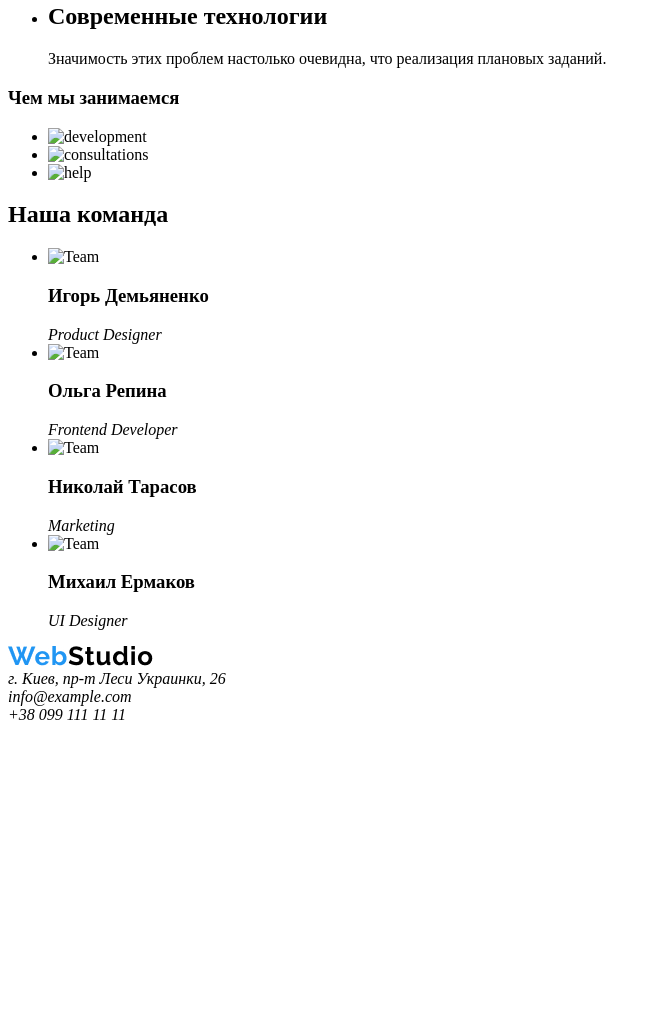
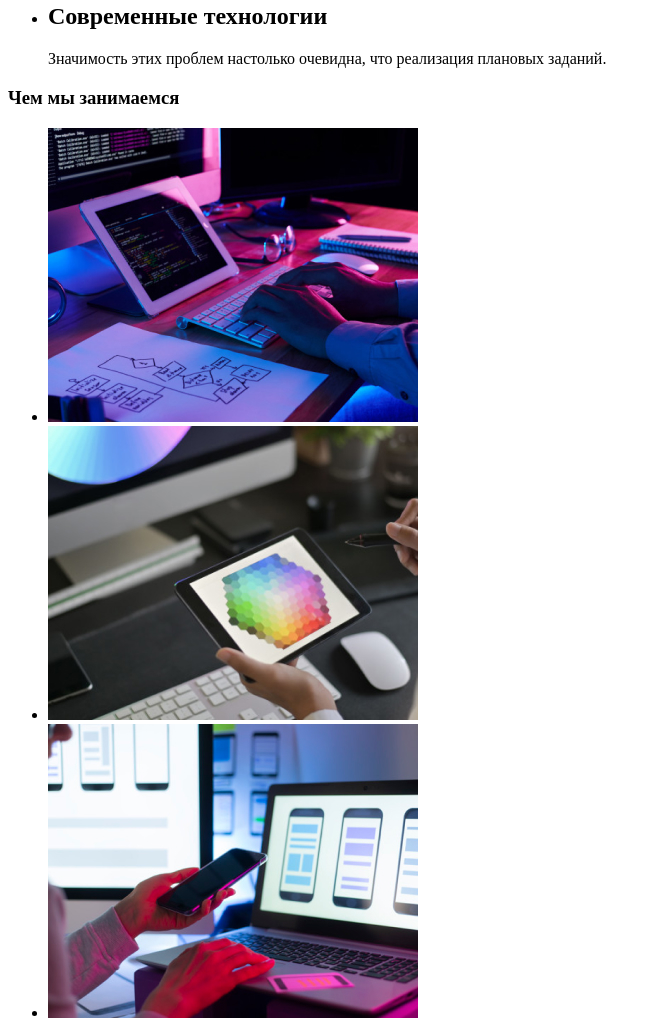
Before and after one commit to IraRogova/goit-markup-hw-01, a plain HTML site: page index.html in a window 1280 px wide. Shown: the part 513-1534 px from the top of the page, without its empty margins (0-656 px from the left). Before the commit the page ends 1245 px from the top, so only its background shows below. Drawn offline with Linux system fonts and the light colour scheme.

Commit message:
Bugs fixed
Исправила ошибки в написании тегов

```diff
--- a/index.html
+++ b/index.html
@@ -8,7 +8,7 @@
 </head>
 <body>
     <!-- Header-->
-   <heder>
+   <header>
     <nav>
         <a href="/">
             <img src="./images/WebStudio.jpg" alt="logo" width="145">
@@ -24,16 +24,16 @@
             <li>+38 096 111 11 11</li>
        </ul>
 
-   </heder>
+   </header>
 
    <main>
      <!--Эффективные решения-->
-    <div>
+
         <section>
             <h1>Эффективные решения для вашего бизнеса</h1>
             <button type="button">Заказать услугу</button>
         </section>
-    </div>
+
 
     <!--Чем мы занимаемся-->
         <section>
@@ -58,13 +58,13 @@
            <h3>Чем мы занимаемся</h3>
            <ul>
                 <li>
-                    <img scr="./images/img1.jpg" alt="development" width="370">
+                    <img src="./images/develop.jpg" alt="development" width="370">
                 </li>
                  <li>
-                     <img scr="./images/img2.jpg" alt="consultations" width="370">
+                     <img src="./images/consult.jpg" alt="consultations" width="370">
                 </li>
                 <li>
-                    <img scr="./images/img3.jpg" alt="help" width="370">
+                    <img src="./images/help.jpg" alt="help" width="370">
                 </li>
            </ul>
         </section>
@@ -73,25 +73,25 @@
             <h2>Наша команда</h2>
             <ul>
                 <li>
-                    <img scr="./images/pr1.jpg" alt="Team" width="270">
+                    <img src="./images/pr1.jpg" alt="Team" width="270">
                     <h3>Игорь Демьяненко</h3>
                     <i>Product Designer</i>
                 </li>
 
                 <li>
-                    <img scr="./images/pr2.jpg" alt="Team" width="270">
+                    <img src="./images/pr2.jpg" alt="Team" width="270">
                     <h3>Ольга Репина</h3>
                     <i>Frontend Developer</i>
                 </li>
 
                 <li>
-                    <img scr="./images/pr3.jpg" alt="Team" width="270">
+                    <img src="./images/pr3.jpg" alt="Team" width="270">
                     <h3>Николай Тарасов</h3>
                     <i>Marketing</i>
                 </li>
 
                 <li>
-                    <img scr="./images/pr1.jpg" alt="Team" width="270">
+                    <img src="./images/pr4.jpg" alt="Team" width="270">
                     <h3>Михаил Ермаков</h3>
                     <i>UI Designer</i>
                 </li>
@@ -101,10 +101,12 @@
    </main>
  <!--footer-->
    <footer>
-       <img src="./images/webstudio.jpg" alt="logo" width="145">
+    <a href="/">
+        <img src="./images/WebStudio.jpg" alt="logo" width="145">
+    </a>
        <address>
-        г. Киев, пр-т Леси Украинки, 26 </br>
-        info@example.com </br>
+        г. Киев, пр-т Леси Украинки, 26 <br>
+        info@example.com <br>
         +38 099 111 11 11
        </address>
    </footer>
```
Also changed, not shown: images/consult.jpg (renamed from images/img3.jpg), images/develop.jpg (renamed from images/img1.jpg), images/help.jpg (renamed from images/img2.jpg).
